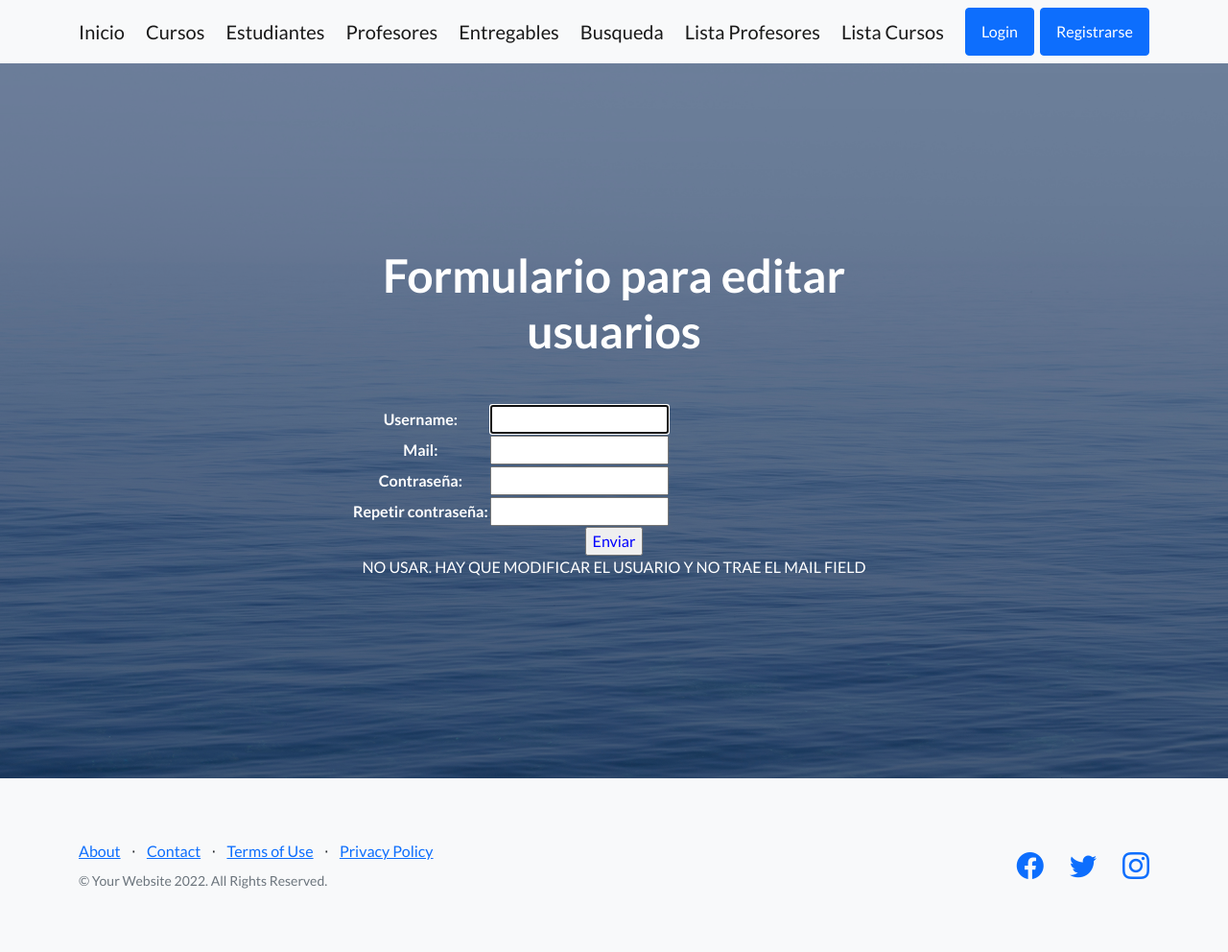
After one commit to ani3189/AppCoder, a Django app: a page that uses AppCoder/templates/AppCoder/padre.html in a window 1280 px wide. The commit adds this page. Shown: the whole page at 96% size. Run offline with Django 4.2, Linux system fonts and the light colour scheme; some libraries are stand-ins or nearby versions.

Commit message:
ultimo commit del dia

```diff
--- a/AppCoder/forms.py
+++ b/AppCoder/forms.py
@@ -1,4 +1,6 @@
 from django import forms
+from django.contrib.auth.forms import UserCreationForm
+from django.contrib.auth.models import User
 
 class CursoForm(forms.Form):
     curso = forms.CharField()
@@ -19,3 +21,12 @@ class EntregableForm(forms.Form):
     nombre = forms.CharField()
     fechaDeEntrega = forms.DateField()
     entregado = forms.BooleanField()
+
+class RegistroForm(UserCreationForm):
+    username = forms.CharField()
+    mail = forms.EmailField()
+    password1 = forms.CharField(label="Contraseña", widget=forms.PasswordInput)
+    password2 = forms.CharField(label="Repetir contraseña", widget=forms.PasswordInput)
+    class Meta:
+        model = User
+        fields = ['username', 'mail', 'password1', 'password2']
--- /dev/null
+++ b/AppCoder/templates/AppCoder/editarUsuario.html
@@ -0,0 +1,29 @@
+{% extends "AppCoder/padre.html" %}
+{% load static %}
+{% block contenidoModificable %}
+<header class="masthead">
+    <div class="container position-relative">
+        <div class="row justify-content-center">
+            <div class="col-xl-6">
+                <div class="text-center text-white">
+                    <!-- Page heading-->
+                    <h1 class="mb-5">Formulario para editar usuarios</h1>
+                    <p>
+                        {% if miFormulario.error %}
+                        <p style="color:red">Están mal los datos</p>
+                        {% endif %}
+                        <form action="" method="POST"> {%csrf_token%}
+                            <table>
+                                {{miFormulario.as_table}}
+                            </table>
+                            <input type="submit", value="Enviar", style="color:blue">
+                        </form>
+                        NO USAR. HAY QUE MODIFICAR EL USUARIO Y NO TRAE EL MAIL FIELD
+                    </p>
+                </div>
+            </div>
+        </div>
+    </div>
+</header>
+
+{% endblock %}
--- a/AppCoder/templates/AppCoder/padre.html
+++ b/AppCoder/templates/AppCoder/padre.html
@@ -32,9 +32,11 @@
                 {% if user.is_authenticated %}
                 {%else%}
                 <a class="btn btn-primary" href="{% url 'Login' %}">Login</a>
+                <a class="btn btn-primary" href="{% url 'Registrarse' %}">Registrarse</a>
                 {%endif%}
                 {% if user.is_authenticated %}
                 <a class="btn btn-primary" href="{% url 'Logout' %}">Logout</a>
+                <a class="btn btn-primary" href="{% url 'EditarUsuario' %}">Perfil</a>
                 {%endif%}
             </div>
         </nav>
--- a/AppCoder/urls.py
+++ b/AppCoder/urls.py
@@ -20,5 +20,7 @@ urlpatterns = [
     path(r'^editar/(?P<pk>\d+)$', views.CursoUpdate.as_view(), name='Edit'),
     path(r'^borrar/(?P<pk>\d+)$', views.CursoDelete.as_view(), name='Delete'),
     path('login', views.login_request, name='Login'),
-    path('logout', LogoutView.as_view(template_name='AppCoder/logout.html'), name='Logout')
+    path('logout', LogoutView.as_view(template_name='AppCoder/logout.html'), name='Logout'),
+    path('registrarse', views.register, name='Registrarse'),
+    path("editarUsuario/>", views.editarUser, name="EditarUsuario"),
 ]
--- a/AppCoder/views.py
+++ b/AppCoder/views.py
@@ -1,4 +1,3 @@
-from multiprocessing import AuthenticationError
 from django.http import HttpResponse
 from django.template import Template, Context, loader
 from django.shortcuts import render
@@ -9,10 +8,23 @@ from django.views.generic.detail import DetailView
 from django.views.generic.edit import CreateView, UpdateView, DeleteView
 from django.contrib.auth.decorators import login_required
 from django.contrib.auth import login, logout, authenticate
-from django.contrib.auth.forms import AuthenticationForm
+from django.contrib.auth.forms import AuthenticationForm, UserCreationForm
 from django.contrib.auth.mixins import LoginRequiredMixin
 
 # Create your views here.
+
+def register(request):
+    if request.method == 'POST':
+        form = RegistroForm(request.POST)
+        if form.is_valid():
+            user=form.cleaned_data['username']
+            form.save()
+            return render (request,"AppCoder/inicio.html", {'mensaje':"Usuario creado"})
+    else:
+        form = RegistroForm()
+
+    return render (request, 'AppCoder/registrarse.html', {'form':form})
+
 def login_request(request):
     if request.method == 'POST':
         form = AuthenticationForm(request, data = request.POST)
@@ -161,3 +173,23 @@ class CursoUpdate (UpdateView):
 class CursoDelete (DeleteView):
     model = Curso
     success_url = "/AppCoder/curso/lista"
+
+
+def editarUser(request):
+    usuario = request.user
+    if request.method == "POST":
+        miFormulario = RegistroForm(request.POST)
+        if miFormulario.is_valid():
+            informacion = miFormulario.cleaned_data
+
+            usuario.username = informacion['username']
+            usuario.mail = informacion['mail']
+            usuario.password1 = informacion['password1']
+            usuario.password2 = informacion['password1']
+
+            usuario.save()
+
+            return render (request, "AppCoder/inicio.html")
+    else:
+        miFormulario= RegistroForm(initial={'username':usuario.username})
+    return render(request, "AppCoder/editarUsuario.html", {'miFormulario':miFormulario, 'usuario':usuario.username})
```
Also changed, not shown: AppCoder/templates/AppCoder/registrarse.html (added, +25 -0 lines), db.sqlite3.
